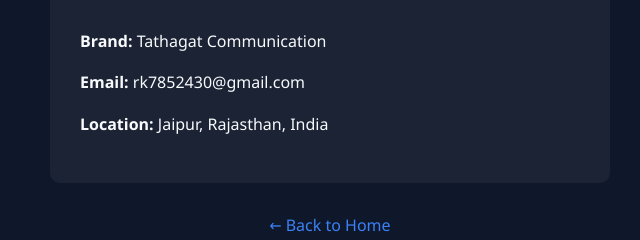
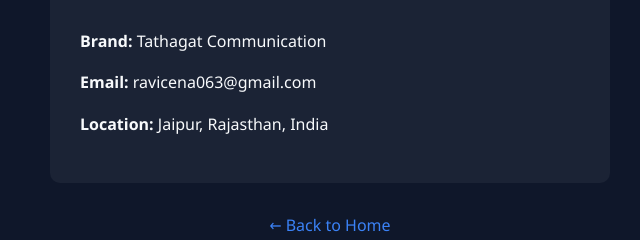
Before and after one commit to rk7852430-ctrl/protransfer, a website: page public/contact.html in a window 1280 px wide. Shown: the part 225-465 px from the top of the page, 310-950 px from the left. Drawn offline with Linux system fonts and the light colour scheme.

Commit message:
Add files via upload

```diff
--- a/public/contact.html
+++ b/public/contact.html
@@ -10,7 +10,7 @@
     <p>Have questions or need support for high-speed file transfers?</p>
     <div style="background: rgba(255,255,255,0.05); padding: 30px; border-radius: 10px; max-width: 500px; margin: 30px auto; text-align: left;">
         <p><strong>Brand:</strong> Tathagat Communication</p>
-        <p><strong>Email:</strong> rk7852430@gmail.com</p>
+        <p><strong>Email:</strong> ravicena063@gmail.com</p>
         <p><strong>Location:</strong> Jaipur, Rajasthan, India</p>
     </div>
     <a href="/" style="color: #3b82f6; text-decoration: none;">&larr; Back to Home</a>
```
